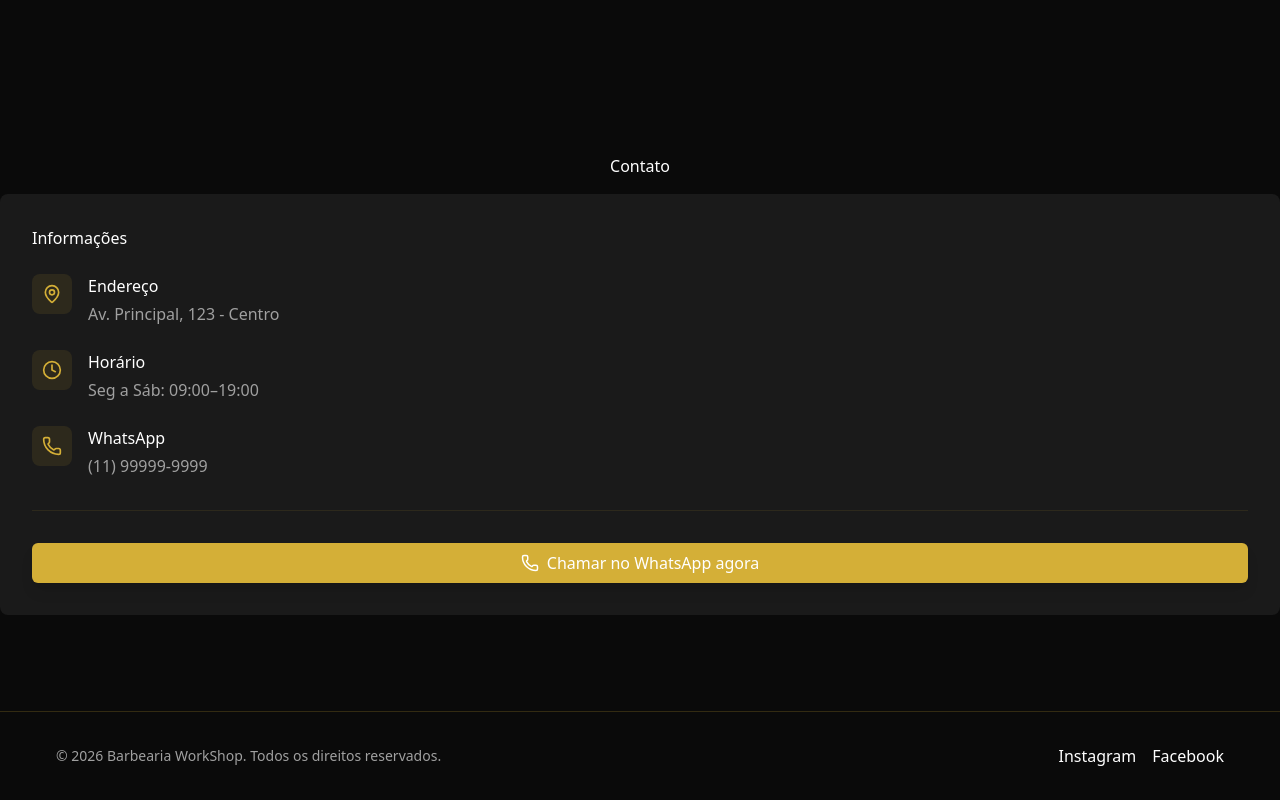
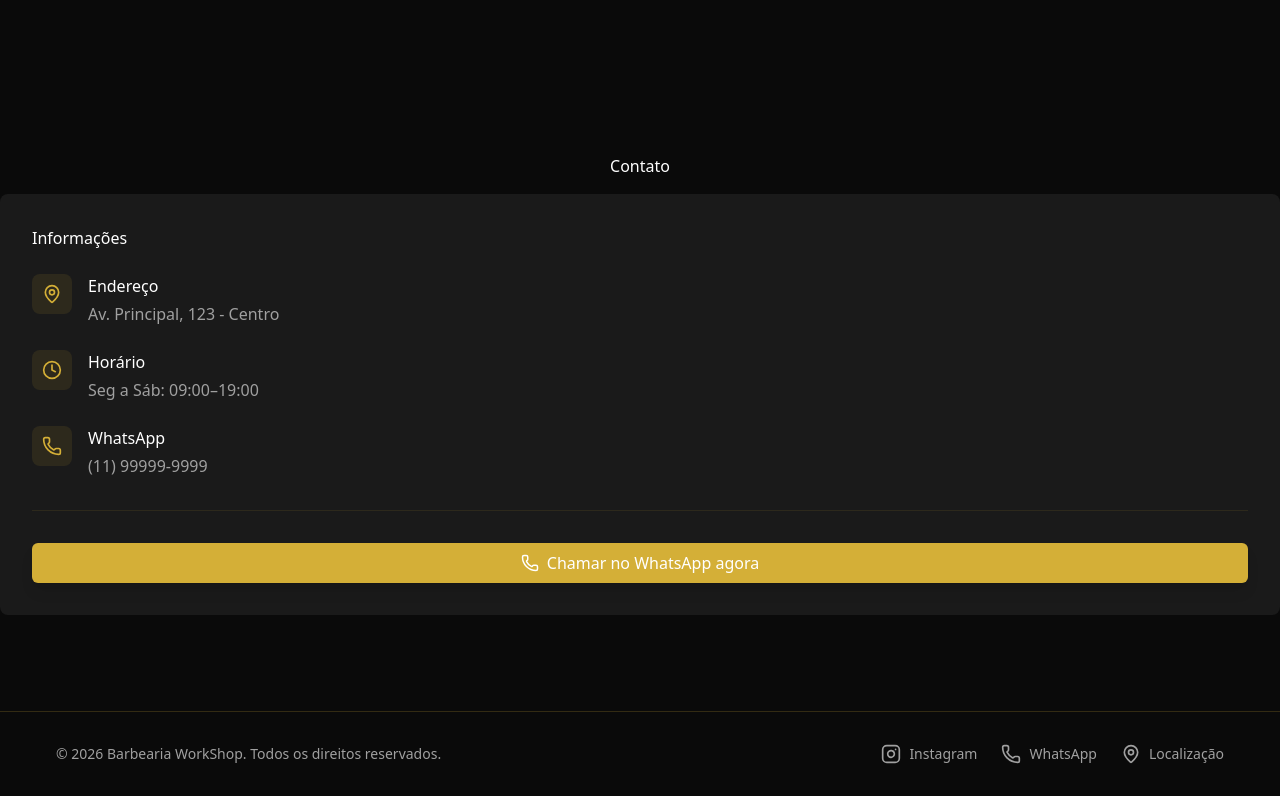
Before and after one commit to Moniquecarvalho/landing-page-barbearia, a React (Vite) app: page / in a window 1280 px wide. Shown: the part 1520-2320 px from the top of the page. Built offline with nearby package versions, Linux system fonts and the light colour scheme.

Commit message:
feat: atualizar componente Footer com novos links e ícones de contato

```diff
--- a/src/components/shared/Footer.tsx
+++ b/src/components/shared/Footer.tsx
@@ -1,21 +1,57 @@
-
+import { Instagram, MapPin, Phone } from "lucide-react";
 
 const Footer = () => {
   return (
-        <footer className=" bg-[#0A0A0A] text-white py-8 px-6 border-t border-[rgba(212,175,50,0.2)]">
-            <div className="max-w-1440px mx-auto px-4 sm:px-6 lg:px-8">
+    <footer className=" bg-[#0A0A0A] text-white py-8 px-6 border-t border-[rgba(212,175,55,0.2)]">
+      <div className="max-w-360 mx-auto px-4 sm:px-6 lg:px-8">
         <div className="flex flex-col md:flex-row justify-between items-center gap-6">
           <div className="flex justify-around text-[#A0A0A0] text-sm text-center md:text-left">
-                        <p>© {new Date().getFullYear()} Barbearia WorkShop. Todos os direitos reservados.</p>
+            <p>
+              © {new Date().getFullYear()} Barbearia WorkShop. Todos os direitos
+              reservados.
+            </p>
           </div>
-                    <div className="flex space-x-4">
-                        <a href="#" className="hover:text-yellow-primary transition-colors duration-300">Instagram</a>
-                        <a href="#" className="hover:text-yellow-primary transition-colors duration-300">Facebook</a>
-                    </div>
+          <ul className="flex flex-row items-center gap-6">
+            <li>
+              <a
+                href="https://www.instagram.com/barbearianavalha/"
+                target="_blank"
+                rel="noopener noreferrer"
+                className="flex text-[#A0A0A0] hover:text-yellow-primary transition-colors duration-300"
+              >
+                <Instagram size={20} />
+                <span className="text-sm ml-2">Instagram</span>
+              </a>
+            </li>
+
+            <li>
+              <a
+                href="https://wa.me/5511999999999"
+                target="_blank"
+                rel="noopener noreferrer"
+                className="flex text-[#A0A0A0] hover:text-yellow-primary transition-colors duration-300"
+              >
+                <Phone size={20} />
+                <span className="text-sm ml-2">WhatsApp</span>
+              </a>
+            </li>
+
+            <li>
+              <a
+                href="https://maps.google.com/?q=Barbearia+Navalha"
+                target="_blank"
+                rel="noopener noreferrer"
+                className="flex text-[#A0A0A0] hover:text-yellow-primary transition-colors duration-300"
+              >
+                <MapPin size={20} />
+                <span className="text-sm ml-2">Localização</span>
+              </a>
+            </li>
+          </ul>
         </div>
       </div>
     </footer>
   );
-}
+};
 
 export default Footer;
```
Lines whose indentation alone changed are shown as unchanged.
